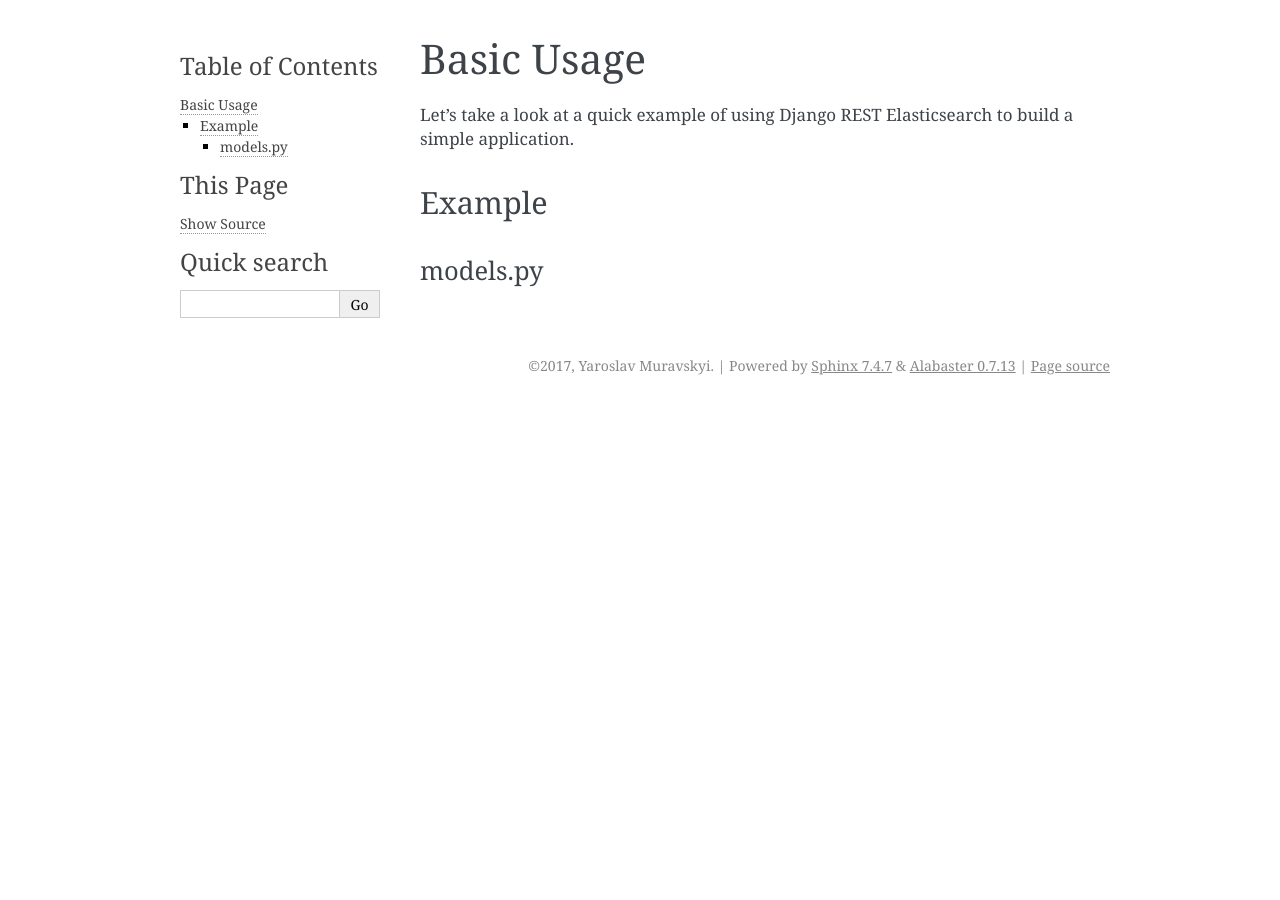
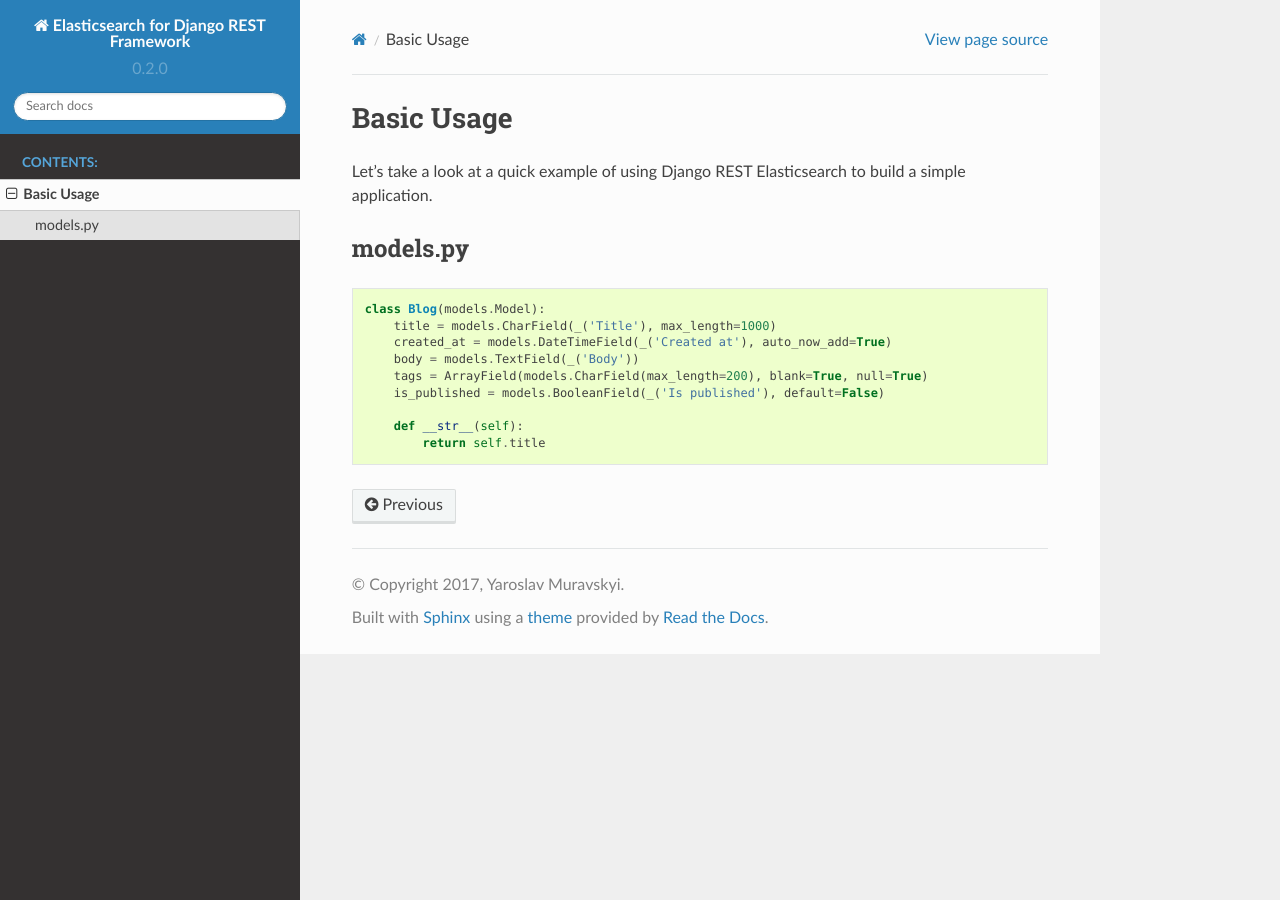
Before and after one commit to myarik/django-rest-elasticsearch, a Sphinx documentation site: the page built from docs/basic-usage.rst, in a window 1280 px wide. Built offline with Sphinx 7.4.7 and the Read the Docs theme 2.0.0, drawn with Linux system fonts in a browser that asks for light colours.

```diff
--- a/docs/basic-usage.rst
+++ b/docs/basic-usage.rst
@@ -6,8 +6,17 @@ Basic Usage
 
 Let's take a look at a quick example of using Django REST Elasticsearch to build a simple application.
 
-Example
-=======
-
 models.py
 ---------
+
+.. code:: python
+
+    class Blog(models.Model):
+        title = models.CharField(_('Title'), max_length=1000)
+        created_at = models.DateTimeField(_('Created at'), auto_now_add=True)
+        body = models.TextField(_('Body'))
+        tags = ArrayField(models.CharField(max_length=200), blank=True, null=True)
+        is_published = models.BooleanField(_('Is published'), default=False)
+
+        def __str__(self):
+            return self.title
--- a/docs/conf.py
+++ b/docs/conf.py
@@ -83,7 +83,7 @@ todo_include_todos = False
 # The theme to use for HTML and HTML Help pages.  See the documentation for
 # a list of builtin themes.
 #
-html_theme = 'alabaster'
+html_theme = 'sphinx_rtd_theme'
 
 # Theme options are theme-specific and customize the look and feel of a theme
 # further.  For a list of options available for each theme, see the
```
Also changed, not shown: docs/index.rst (+10 -9 lines).
